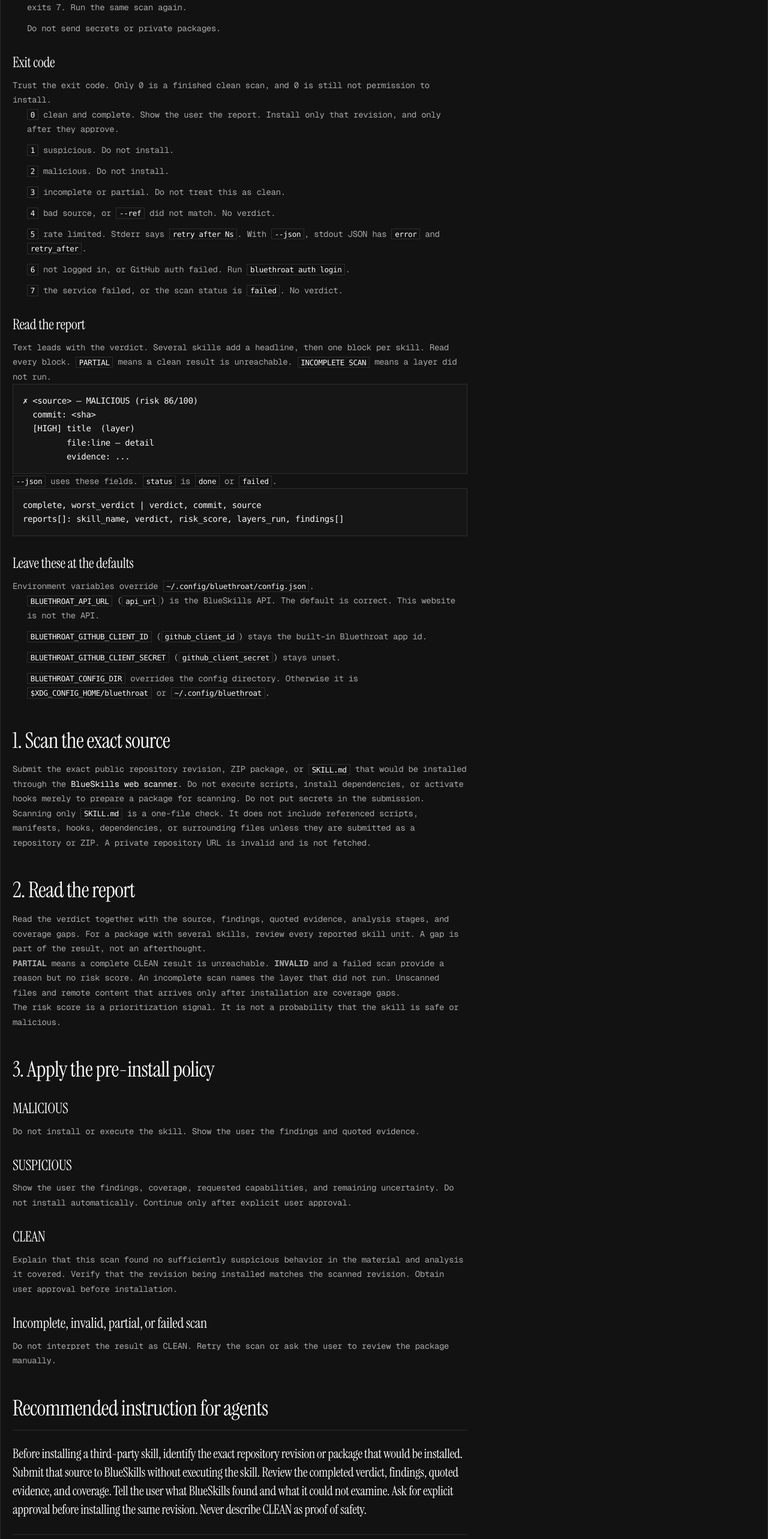
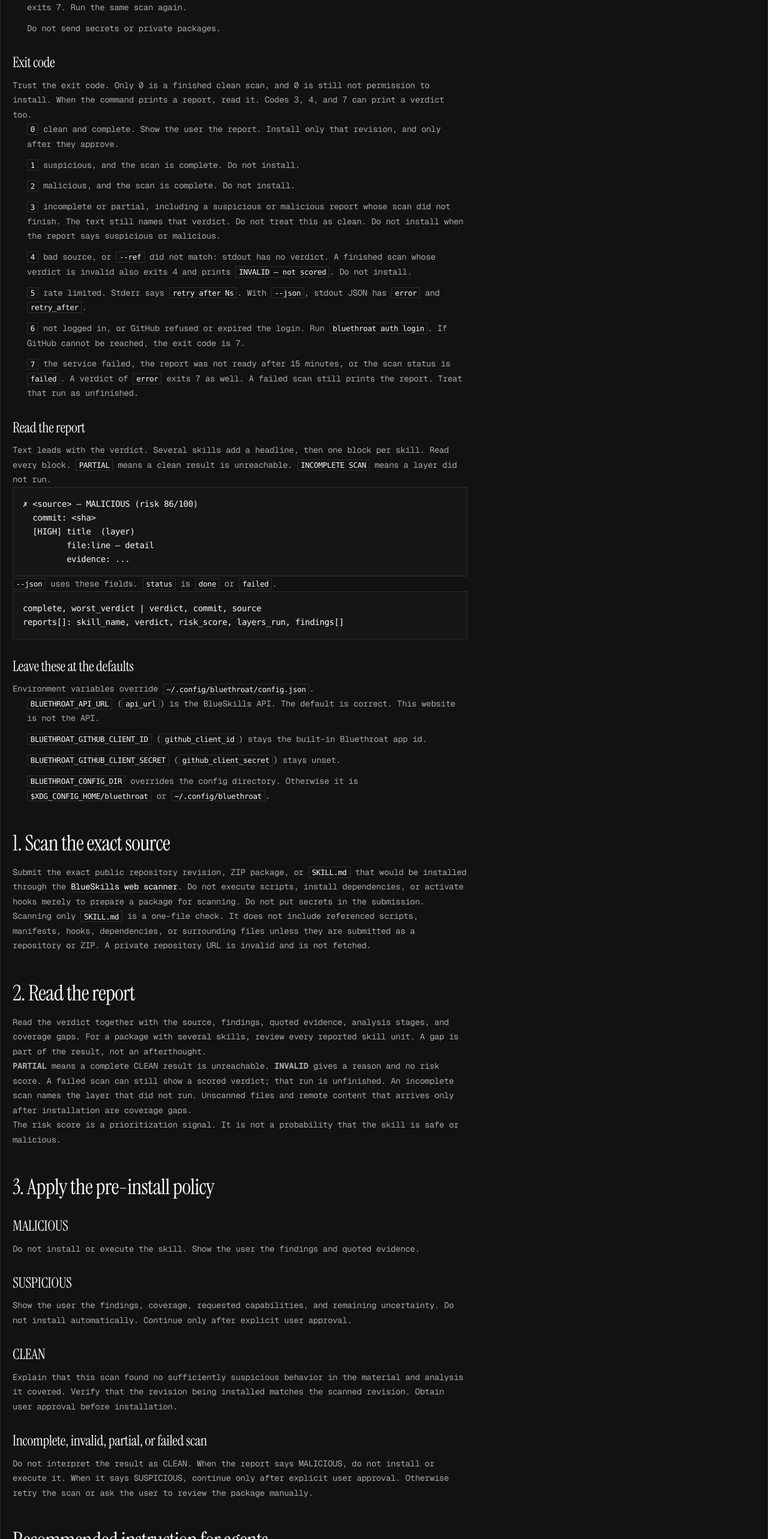
Before and after one commit to BluethroatLabs/blueskills-frontend, a Next.js app: page /for-agents in a window 1280 px wide. Shown: the part 1720-4286 px from the top of the page at 60% size. Built offline with nearby package versions, Linux system fonts and the light colour scheme.

Commit message:
fix: exit code docs for bluethroat CLI

```diff
--- a/src/app/for-agents/page.tsx
+++ b/src/app/for-agents/page.tsx
@@ -110,7 +110,8 @@
         <h3>Exit code</h3>
         <p>
           Trust the exit code. Only 0 is a finished clean scan, and 0 is still
-          not permission to install.
+          not permission to install. When the command prints a report, read it.
+          Codes 3, 4, and 7 can print a verdict too.
         </p>
         <ul>
           <li>
@@ -118,17 +119,22 @@
             only that revision, and only after they approve.
           </li>
           <li>
-            <code>1</code> suspicious. Do not install.
+            <code>1</code> suspicious, and the scan is complete. Do not install.
           </li>
           <li>
-            <code>2</code> malicious. Do not install.
+            <code>2</code> malicious, and the scan is complete. Do not install.
           </li>
           <li>
-            <code>3</code> incomplete or partial. Do not treat this as clean.
+            <code>3</code> incomplete or partial, including a suspicious or
+            malicious report whose scan did not finish. The text still names
+            that verdict. Do not treat this as clean. Do not install when the
+            report says suspicious or malicious.
           </li>
           <li>
-            <code>4</code> bad source, or <code>--ref</code> did not match. No
-            verdict.
+            <code>4</code> bad source, or <code>--ref</code> did not match:
+            stdout has no verdict. A finished scan whose verdict is invalid also
+            exits 4 and prints <code>INVALID — not scored</code>. Do not
+            install.
           </li>
           <li>
             <code>5</code> rate limited. Stderr says <code>retry after Ns</code>
@@ -136,12 +142,15 @@
             <code>retry_after</code>.
           </li>
           <li>
-            <code>6</code> not logged in, or GitHub auth failed. Run{' '}
-            <code>bluethroat auth login</code>.
+            <code>6</code> not logged in, or GitHub refused or expired the
+            login. Run <code>bluethroat auth login</code>. If GitHub cannot be
+            reached, the exit code is 7.
           </li>
           <li>
-            <code>7</code> the service failed, or the scan status is{' '}
-            <code>failed</code>. No verdict.
+            <code>7</code> the service failed, the report was not ready after 15
+            minutes, or the scan status is <code>failed</code>. A verdict of{' '}
+            <code>error</code> exits 7 as well. A failed scan still prints the
+            report. Treat that run as unfinished.
           </li>
         </ul>
 
@@ -221,10 +230,10 @@
         </p>
         <p>
           <strong>PARTIAL</strong> means a complete CLEAN result is unreachable.{' '}
-          <strong>INVALID</strong> and a failed scan provide a reason but no
-          risk score. An incomplete scan names the layer that did not run.
-          Unscanned files and remote content that arrives only after
-          installation are coverage gaps.
+          <strong>INVALID</strong> gives a reason and no risk score. A failed
+          scan can still show a scored verdict; that run is unfinished. An
+          incomplete scan names the layer that did not run. Unscanned files and
+          remote content that arrives only after installation are coverage gaps.
         </p>
         <p>
           The risk score is a prioritization signal. It is not a probability
@@ -258,7 +267,9 @@
 
         <h3>Incomplete, invalid, partial, or failed scan</h3>
         <p>
-          Do not interpret the result as CLEAN. Retry the scan or ask the user
+          Do not interpret the result as CLEAN. When the report says MALICIOUS,
+          do not install or execute it. When it says SUSPICIOUS, continue only
+          after explicit user approval. Otherwise retry the scan or ask the user
           to review the package manually.
         </p>
       </section>
--- a/src/app/sitemap.ts
+++ b/src/app/sitemap.ts
@@ -4,7 +4,7 @@
 const routes = [
   { path: '/', lastModified: '2026-09-28' },
   { path: '/about', lastModified: '2026-09-28' },
-  { path: '/for-agents', lastModified: '2026-09-28' },
+  { path: '/for-agents', lastModified: '2026-09-29' },
   { path: '/methodology', lastModified: '2026-09-28' },
   { path: '/privacy', lastModified: '2026-09-18' },
   { path: '/terms', lastModified: '2026-09-21' },
```
